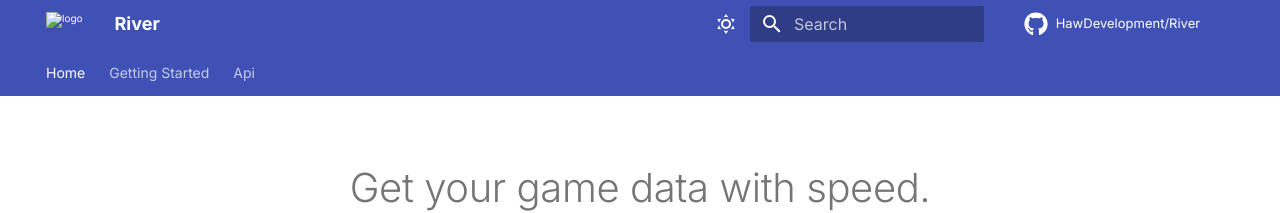
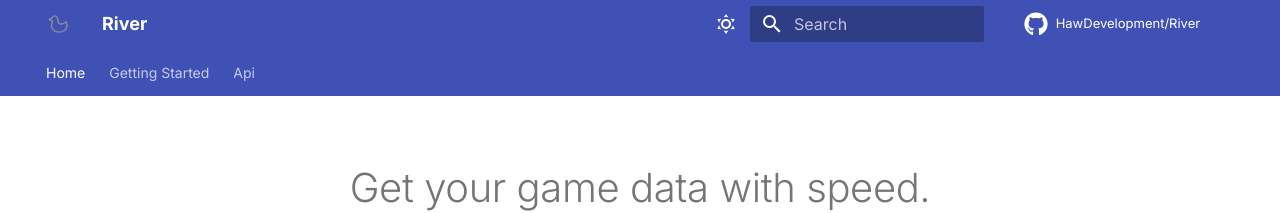
Before and after one commit to HawDevelopment/River, an MkDocs documentation site: the page built from docs/index.md, in a window 1280 px wide. Shown: the top 213 px of the page. Built offline with MkDocs 1.6.1 and Material for MkDocs 9.7.7, drawn with Linux system fonts in a browser that asks for light colours; comment, search, counter and statistics services are not loaded.

Commit message:
Fixed icons in docs

```diff
--- a/mkdocs.yml
+++ b/mkdocs.yml
@@ -7,8 +7,8 @@ theme:
     name: material
     features:
         - navigation.tabs
-    logo: assets/FavIcon.svg
-    favicon: assets/FavIcon.svg
+    logo: assets/Duck-2.png
+    favicon: assets/FavIcon.png
     palette:
         - media: "(prefers-color-scheme: dark)"
           scheme: slate
```
Also changed, not shown: docs/assets/Duck-1.png (added), docs/assets/Duck-2.png (added), docs/assets/FavIcon.png (added).
